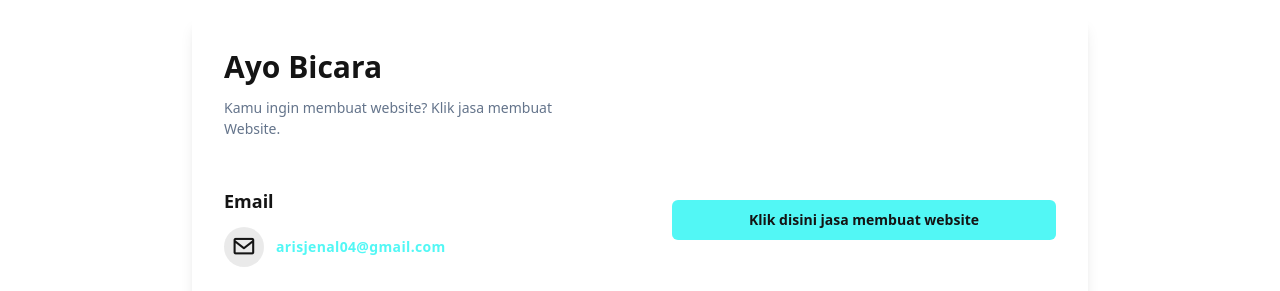
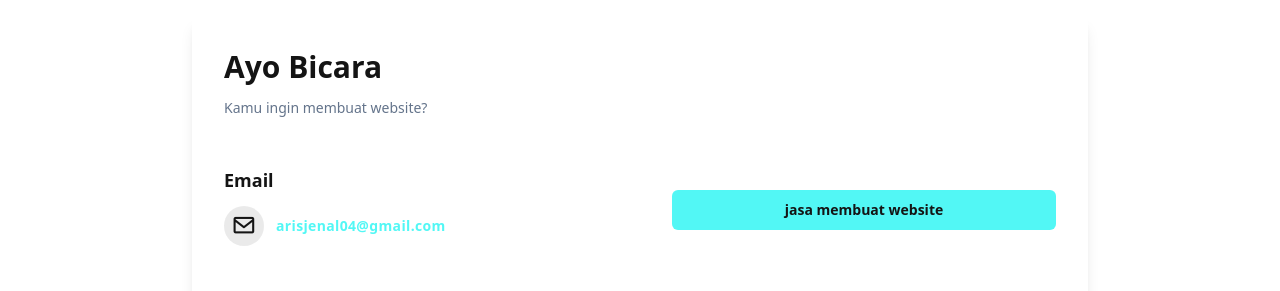
Before and after one commit to arisjenal/Portfolio, a website: page index.html in a window 1280 px wide. Shown: the part 7131-7422 px from the top of the page. Drawn offline with nearby package versions, Linux system fonts and the light colour scheme; a script that the page names is missing.

Commit message:
Update index.html

```diff
--- a/index.html
+++ b/index.html
@@ -560,7 +560,7 @@
                     <div class="grid sm:grid-cols-2 items-center gap-16 p-8 mx-auto max-w-4xl bg-white dark:bg-zinc-800 shadow-lg rounded-md text-dark">
                         <div>
                             <h1 class="text-3xl font-bold dark:text-white">Ayo Bicara</h1>
-                            <p class="text-sm text-secondary mt-3 leading-normal dark:text-slate-400">Kamu ingin membuat website? Klik jasa membuat Website.</p>
+                            <p class="text-sm text-secondary mt-3 leading-normal dark:text-slate-400">Kamu ingin membuat website?</p>
                             <div class="mt-12">
                                 <h2 class="text-lg font-bold dark:text-white">Email</h2>
                                 <ul class="mt-3">
@@ -606,7 +606,7 @@
                             <textarea placeholder='Pesan' rows="6"
                                 class="w-full rounded-md px-4 border text-sm pt-2.5 outline-primary dark:outline-dark"></textarea> -->
                             <a href="https://webkarya.netlify.app/"><button type='button'
-                                class="text-white bg-primary hover:opacity-90 transition-all ease-in-out duration-300 font-semibold rounded-md text-sm px-4 py-2.5 w-full">Klik disini jasa membuat website</button></a>
+                                class="text-white bg-primary hover:opacity-90 transition-all ease-in-out duration-300 font-semibold rounded-md text-sm px-4 py-2.5 w-full">jasa membuat website</button></a>
                         </form>
                     </div>
                 </div>
```
